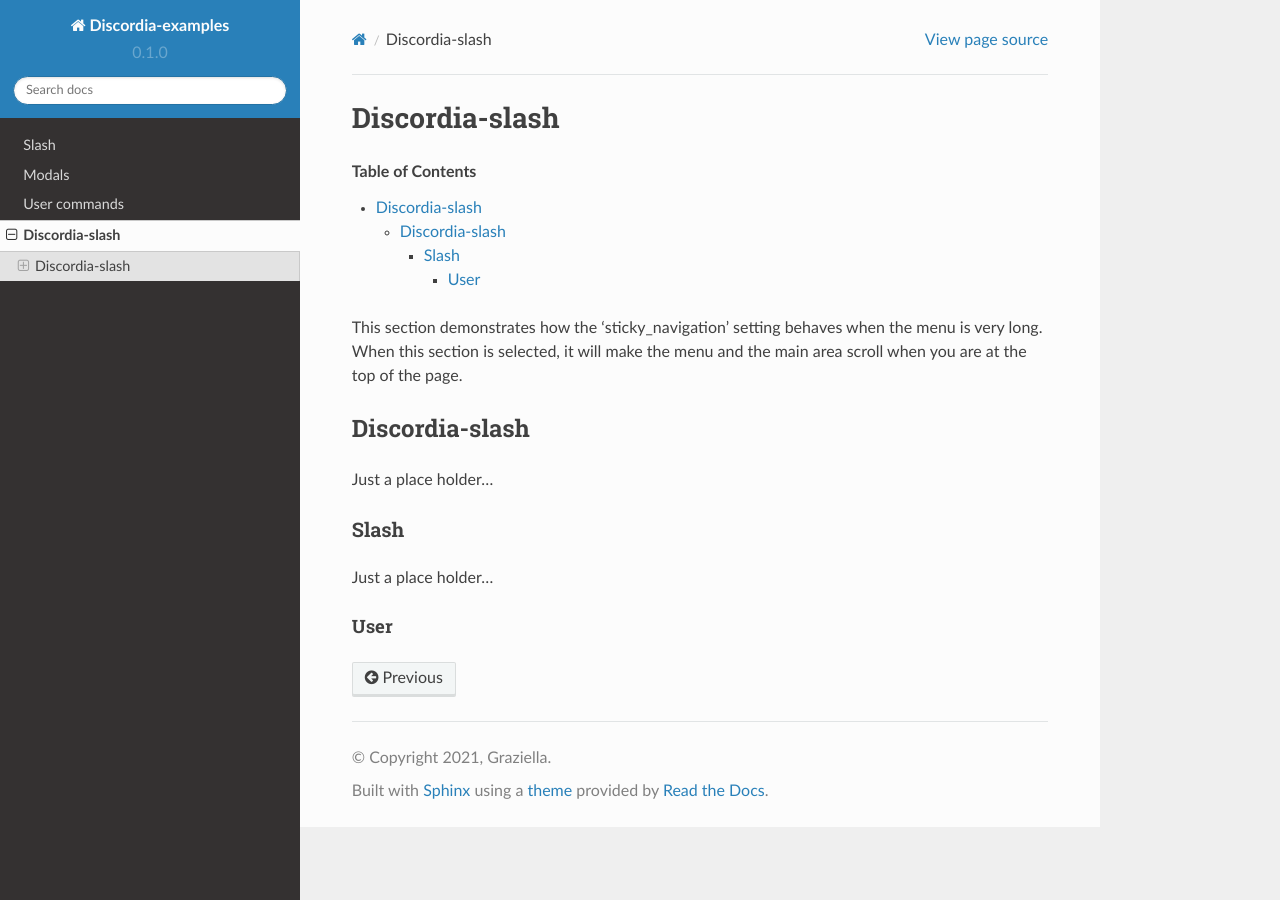
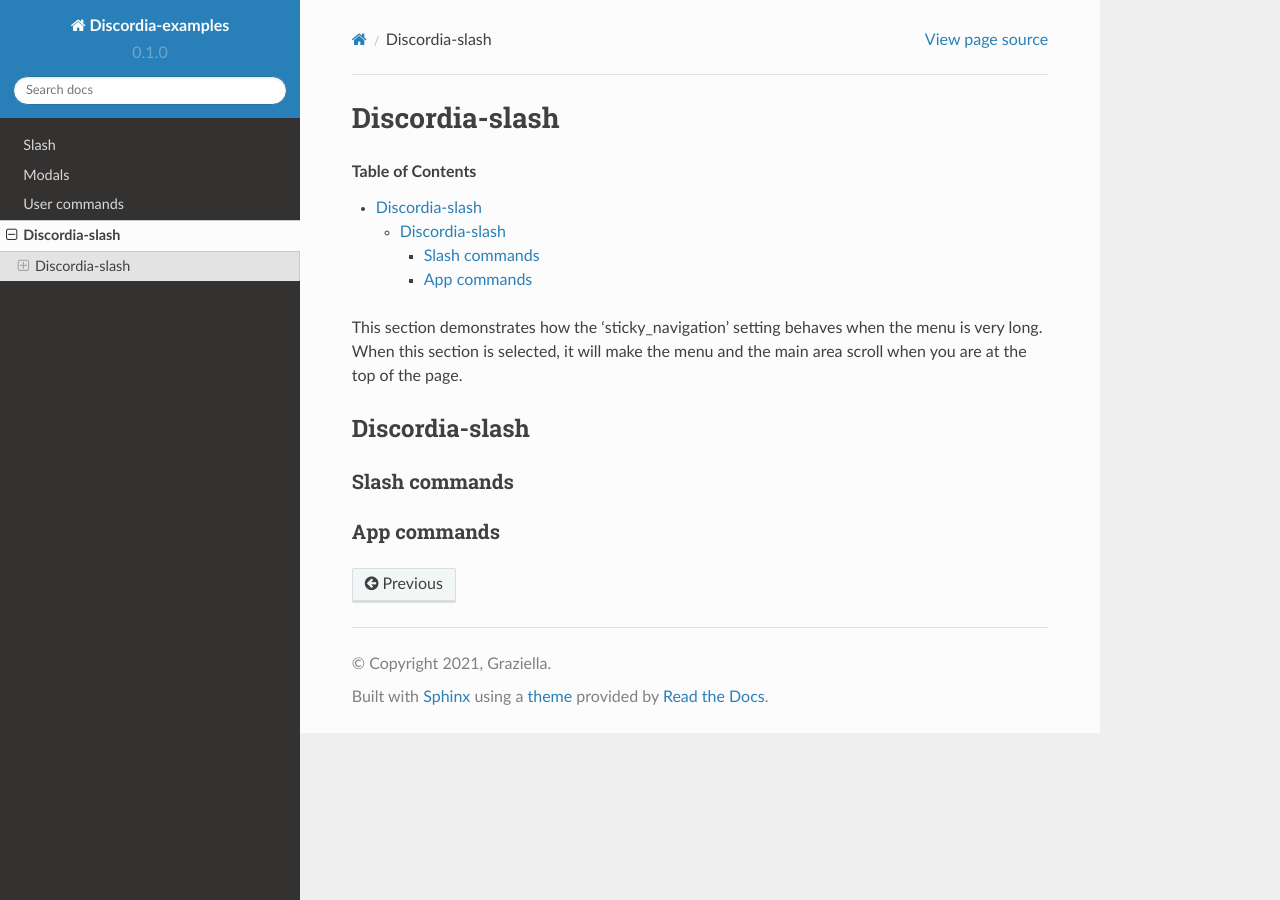
Before and after one commit to justdie386/discordia-examples, a Sphinx documentation site: the page built from docs/source/sqlite.rst, in a window 1280 px wide. Built offline with Sphinx 7.4.7 and the Read the Docs theme 2.0.0, drawn with Linux system fonts in a browser that asks for light colours; pages that are not in the unit, such as notebooks, are missing from menus.

Commit message:
Update sqlite.rst

```diff
--- a/docs/source/sqlite.rst
+++ b/docs/source/sqlite.rst
@@ -12,12 +12,8 @@
 Discordia-slash
 =================
 
-Just a place holder...
-
-Slash
+Slash commands
 ---------
 
-Just a place holder...
-
-User
-^^^^^^^^^^^^
+App commands
+---------
```
